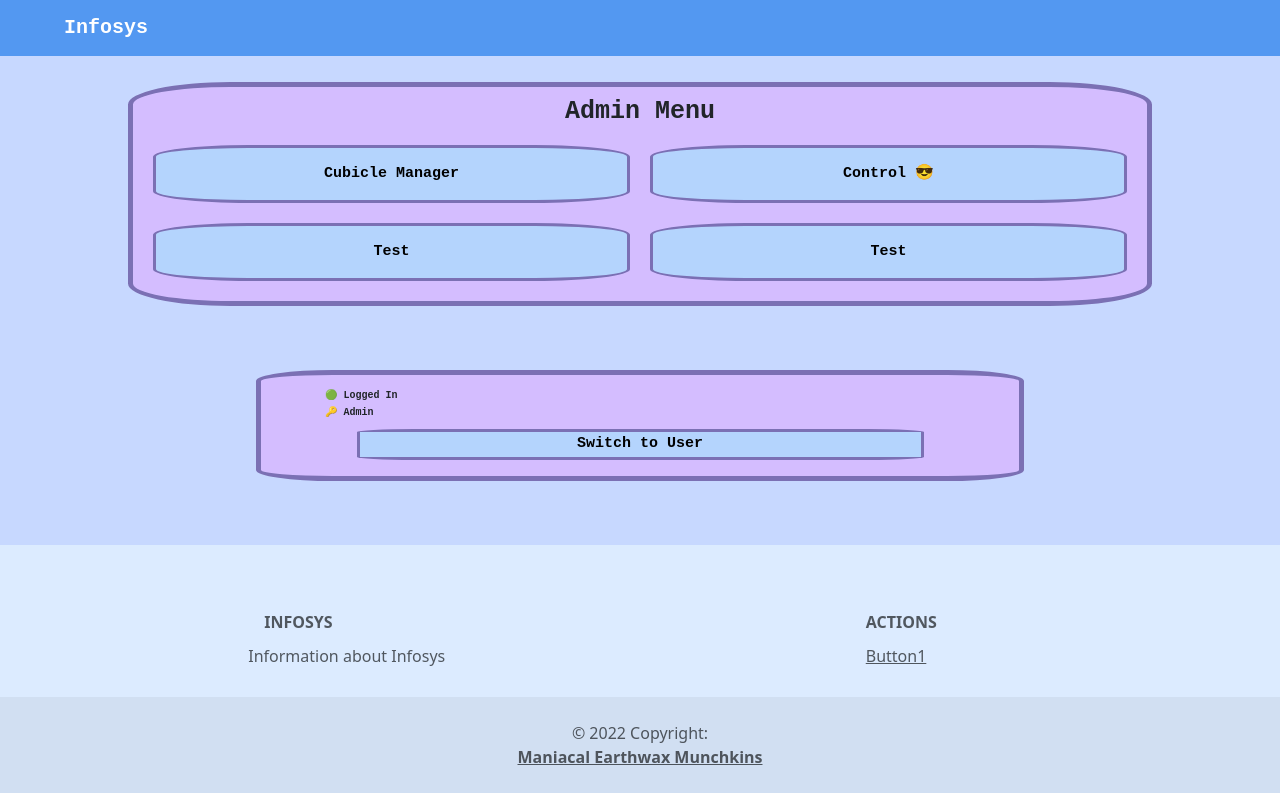
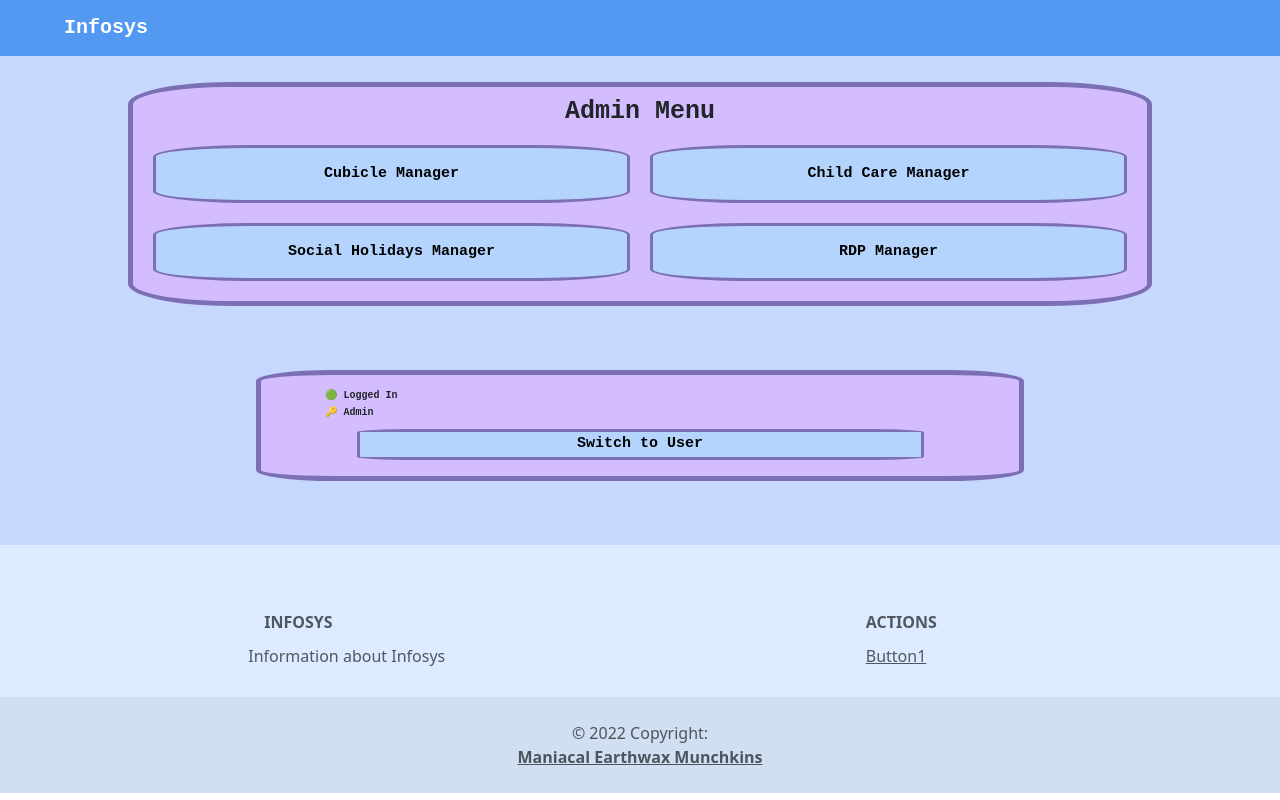
Before and after one commit to largeweb/bizhacks-2022, a React (Create React App) app in the folder mem-pwa/: page / in a window 1280 px wide. Both pictures are taken after a click on the button "Switch to Admin". Built offline with nearby package versions, Linux system fonts and the light colour scheme.

Commit message:
addedroutesforrestofpages

```diff
--- a/mem-pwa/src/pages/HomeMenuAdmin.js
+++ b/mem-pwa/src/pages/HomeMenuAdmin.js
@@ -10,11 +10,11 @@ function HomeMenuAdmin() {
       <h1 className='menuHeader'>Admin Menu</h1>
       <div>
           <Link to="/cubiclemanager"><button className={"menuButton"}>Cubicle Manager</button></Link>
-        <button className={"menuButton"}>Control 😎</button>
+          <Link to="/childcaremanager"><button className={"menuButton"}>Child Care Manager</button></Link>
       </div>
       <div>
-        <button className={"menuButton"}>Test</button>
-        <button className={"menuButton"}>Test</button>
+          <Link to="/socialmanager"><button className={"menuButton"}>Social Holidays Manager</button></Link>
+          <Link to="/rdpmanager"><button className={"menuButton"}>RDP Manager</button></Link>
       </div>
     </div>
   );
```
